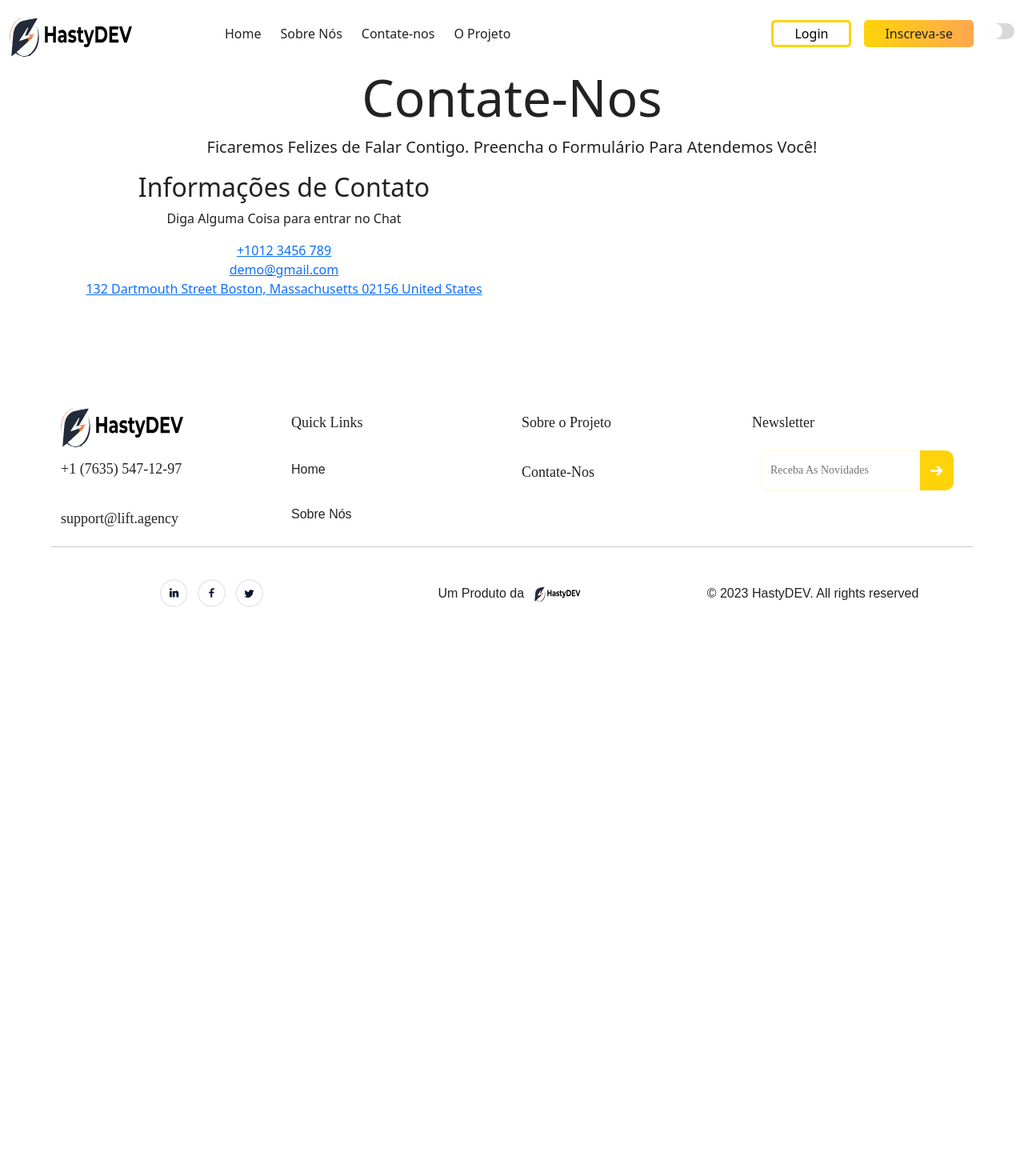
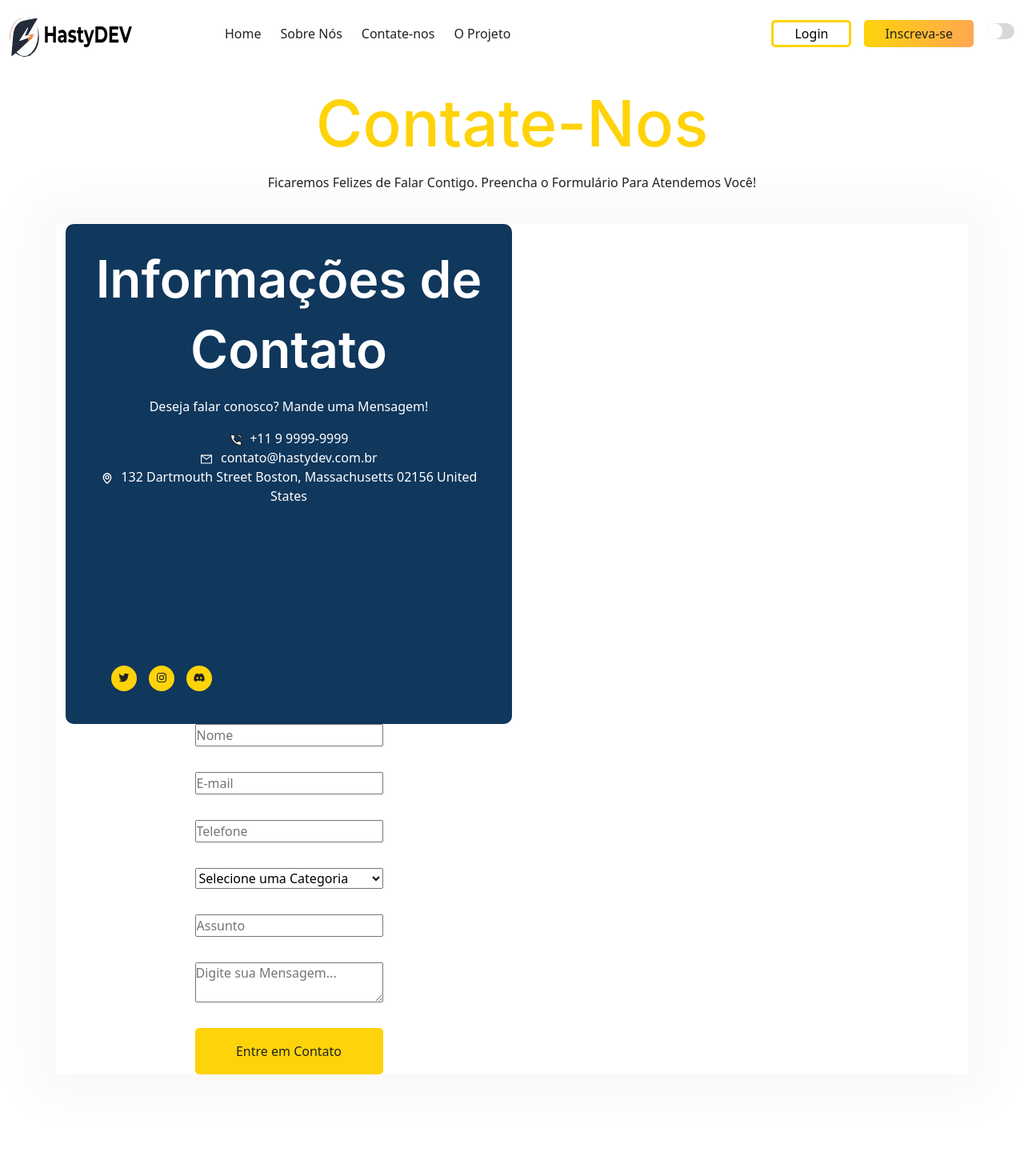
Before and after one commit to Hasty-DEV/HastyDEV, a React (Vite) app in the folder frontend/: page /contact in a window 1280 px wide. Shown: the top 1470 px of the page at 80% size. Before the commit the page ends 839 px from the top, so only its background shows below. Built offline with nearby package versions, Linux system fonts and the light colour scheme.

Commit message:
ALterando layout da pagina contact us

```diff
--- a/frontend/package.json
+++ b/frontend/package.json
@@ -23,6 +23,7 @@
     "react": "^18.2.0",
     "react-bootstrap": "^2.9.0",
     "react-dom": "^18.2.0",
+    "react-icons": "^4.11.0",
     "react-router-dom": "^6.16.0",
     "react-slick": "^0.29.0",
     "react-social-login-buttons": "^3.9.1",
--- /dev/null
+++ b/frontend/src/components/ContactUSForm/ContactUSForm.tsx
@@ -0,0 +1,152 @@
+import * as yup from "yup";
+import styled from "styled-components";
+import { FormFetch } from "../../axios/config";
+import { Formik, Field } from "formik";
+import { ButtonPrimaryLongNoLink } from "../Buttons/Buttons";
+
+interface ContactFormValues {
+  Name: string;
+  Email: string;
+  Phone: string;
+  Category: string;
+  Subject: string;
+  Message: string;
+}
+
+const validationsContact = yup.object().shape({
+  Name: yup.string().required("O campo de nome é obrigatório"),
+  Email: yup.string().email("Email inválido").required("O email é obrigatório"),
+  Phone: yup.string().required("O campo de Telefone é obrigatório"),
+  Category: yup.string().required("O campo de Categoria é obrigatório"),
+  Subject: yup.string().required("O campo de Assunto é obrigatório"),
+  Message: yup
+    .string()
+    .required("O campo de Menssagem é obrigatório")
+    .min(10, "O Campo deve ter pelo menos 10 caracteres"),
+});
+
+const ContactUSForm = () => {
+  const handleContact = async ({
+    Name,
+    Email,
+    Phone,
+    Category,
+    Subject,
+    Message,
+  }: ContactFormValues) => {
+    try {
+      const response = await FormFetch.post("/contactForm", {
+        Name,
+        Email,
+        Phone,
+        Category,
+        Subject,
+        Message,
+      });
+      console.log(response.data);
+    } catch (err) {
+      alert(err);
+    }
+  };
+  return (
+    <>
+      <FormContainer>
+        <Formik
+          initialValues={{
+            Name: "",
+            Email: "",
+            Phone: "",
+            Category: "",
+            Subject: "",
+            Message: "",
+          }}
+          onSubmit={handleContact}
+          validationSchema={validationsContact}
+        >
+          {({
+            values,
+            errors,
+            touched,
+            handleSubmit,
+            isSubmitting,
+            setFieldValue,
+          }) => (
+            <>
+              <form onSubmit={handleSubmit}>
+                <Field type="text" placeholder="Nome" name="Name" />
+                {errors.Name && touched.Name && errors.Name}
+                <Field type="email" placeholder="E-mail" name="Email" />
+                {errors.Email && touched.Email && errors.Email}
+                <Field type="tel" placeholder="Telefone" name="Phone" />
+                {errors.Phone && touched.Phone && errors.Phone}
+                <select
+                  title="Category"
+                  id="Category"
+                  name="Category"
+                  value={values.Category}
+                  onChange={(e) => setFieldValue("Category", e.target.value)}
+                >
+                  <option value="">Selecione uma Categoria</option>
+                  <option value="Comercial">Comercial</option>
+                  <option value="Financeiro">Financeiro</option>
+                  <option value="Suporte">Suporte</option>
+                  <option value="Outro">Outro</option>
+                </select>
+                <Field type="text" placeholder="Assunto" name="Subject" />
+                {errors.Subject && touched.Subject && errors.Subject}
+                <Field
+                  component="textarea"
+                  name="Message"
+                  placeholder="Digite sua Mensagem..."
+                  required
+                />
+                {errors.Message && touched.Message && errors.Message}
+                <ButtonPrimaryLongNoLink
+                  type="submit"
+                  buttonText="Entre em Contato"
+                  disabled={isSubmitting}
+                />
+              </form>
+            </>
+          )}
+        </Formik>
+      </FormContainer>
+    </>
+  );
+};
+
+export default ContactUSForm;
+
+const FormContainer = styled.div`
+  display: flex;
+  flex-direction: column;
+  justify-content: center;
+  gap: 1rem;
+  align-items: center;
+
+  form {
+    display: flex;
+    flex-direction: column;
+    gap: 2rem;
+    border-radius: 2rem;
+  }
+
+  input,
+  select {
+
+    &::placeholder {
+
+    }
+
+    &:focus {
+
+    }
+  }
+
+  textarea {
+
+    &:focus {
+
+    }
+  }
+`;
--- a/frontend/src/components/Texts/Texts.styles.ts
+++ b/frontend/src/components/Texts/Texts.styles.ts
@@ -1,12 +1,13 @@
-import styled from "styled-components";
+import styled, { DefaultTheme } from "styled-components";
 
 export interface TextStyledProps {
   hasUnderline?: boolean;
   IsInline?: boolean;
+  customColor?: keyof DefaultTheme["colors"];
 }
 
 export const HeadingTitleStyled = styled.h1<TextStyledProps>`
-  color: ${(props) => props.theme.colors.text};
+  color: ${(props) => props.theme.colors[props.customColor || "text"]};
   text-align: center;
   font-family: Inter;
   font-size: 5rem;
@@ -20,13 +21,13 @@ export const HeadingTitleStyled = styled.h1<TextStyledProps>`
     width: 50%;
     margin-left: 25%;
     height: 7px;
-    background: ${(props) => props.theme.colors.text};
+    background: ${(props) => props.theme.colors[props.customColor || "text"]};
     opacity: ${(props) => (props.hasUnderline ? 1 : 0)};
   }
 `;
 
 export const HeadingSubtitleStyled = styled.h2<TextStyledProps>`
-  color: ${(props) => props.theme.colors.text};
+  color: ${(props) => props.theme.colors[props.customColor || "text"]};
   text-align: center;
   font-family: Inter;
   font-size: 4rem;
@@ -40,13 +41,13 @@ export const HeadingSubtitleStyled = styled.h2<TextStyledProps>`
     width: 50%;
     margin-left: 25%;
     height: 7px;
-    background: ${(props) => props.theme.colors.text};
+    background: ${(props) => props.theme.colors[props.customColor || "text"]};
     opacity: ${(props) => (props.hasUnderline ? 1 : 0)};
   }
 `;
 
 export const HeadingInterTitleStyled = styled.h3<TextStyledProps>`
-  color: ${(props) => props.theme.colors.text};
+  color: ${(props) => props.theme.colors[props.customColor || "text"]};
   font-family: Inter;
   font-size: 3rem;
   font-style: normal;
@@ -59,13 +60,13 @@ export const HeadingInterTitleStyled = styled.h3<TextStyledProps>`
     width: 50%;
     margin-left: 0;
     height: 7px;
-    background: ${(props) => props.theme.colors.text};
+    background: ${(props) => props.theme.colors[props.customColor || "text"]};
     opacity: ${(props) => (props.hasUnderline ? 1 : 0)};
   }
 `;
 
 export const HeadingSubInterTitleStyled = styled.h4<TextStyledProps>`
-  color: ${(props) => props.theme.colors.text};
+  color: ${(props) => props.theme.colors[props.customColor || "text"]};
   font-family: Inter;
   font-size: 2rem;
   font-style: normal;
@@ -78,24 +79,23 @@ export const HeadingSubInterTitleStyled = styled.h4<TextStyledProps>`
     width: 50%;
     margin-left: 0;
     height: 7px;
-    background: ${(props) => props.theme.colors.text};
+    background: ${(props) => props.theme.colors[props.customColor || "text"]};
     opacity: ${(props) => (props.hasUnderline ? 1 : 0)};
   }
 `;
 
-
-export const ParagraphStyled = styled.p`
-  color: ${(props) => props.theme.colors.text};
+export const ParagraphStyled = styled.p<TextStyledProps>`
+  display: ${(props) => (props.IsInline ? "inline" : "block")};
+  color: ${(props) => props.theme.colors[props.customColor || "text"]};
   text-align: center;
   font-size: 1rem;
   font-style: normal;
   font-weight: 500;
   line-height: 24px;
   text-align: justify;
-
 `;
 
 export const spanStyled = styled.span<TextStyledProps>`
   display: ${(props) => (props.IsInline ? "inline" : "block")};
-  color: ${(props) => props.theme.colors.span};
+  color: ${(props) => props.theme.colors[props.customColor || "span"]};
 `;
--- /dev/null
+++ b/frontend/src/routes/ContactUs/ContactUs.styles.ts
@@ -0,0 +1,63 @@
+import styled, { DefaultTheme } from "styled-components";
+import { Col } from "react-bootstrap";
+
+export interface ContactUsStyledProps {
+  customColor?: keyof DefaultTheme["colors"];
+}
+
+export const ContactUsDiv = styled.div`
+  background: #fff;
+  box-shadow: 0px 0px 60px 30px rgba(0, 0, 0, 0.03);
+`;
+
+export const FormDiv = styled(Col)``;
+
+export const ContactUsInfoDiv = styled.div`
+  padding-bottom: 150px;
+`;
+
+export const ContactUsSocialIconsDiv = styled.div`
+  padding: 50px;
+  padding-left: 0px;
+  padding-bottom: 0px;
+
+  ul {
+    list-style: none;
+    display: flex;
+    gap: 15px;
+  }
+
+  li {
+    width: 2rem;
+    height: 2rem;
+    border-radius: 50%;
+    background-color: ${(props) => props.theme.colors.span};
+    cursor: pointer;
+    transition: 0.5s all;
+
+    svg {
+      margin-top: 2px;
+    }
+
+    &:hover {
+      background: #fff;
+    }
+  }
+`;
+
+export const InfoDiv = styled(Col)`
+  background: #10375c;
+  border-radius: 10px;
+  padding: 25px;
+`;
+
+export const Infos = styled.div<ContactUsStyledProps>`
+  svg {
+    fill: #fff;
+  }
+
+  p {
+    margin-left: 2%;
+    color: #fff;
+  }
+`;
--- a/frontend/src/routes/ContactUs/ContactUs.tsx
+++ b/frontend/src/routes/ContactUs/ContactUs.tsx
@@ -1,49 +1,93 @@
 import { Container, Row, Col } from "react-bootstrap";
+import {
+  HeadingSubtitle,
+  HeadingTitle,
+  Paragraph,
+} from "../../components/Texts/Texts";
+import * as C from "./ContactUs.styles";
+import { FiPhoneCall } from "react-icons/fi";
+import { AiOutlineMail } from "react-icons/ai";
+import { BiMap, BiLogoTwitter, BiLogoInstagram, BiLogoDiscordAlt} from "react-icons/bi";
+import ContactUSForm from "../../components/ContactUSForm/ContactUSForm";
 
 const ContactUs: React.FC = () => {
   return (
     <Container className="text-center">
       <Row>
         <Col xs={12}>
-          <h1 className="display-3">Contate-Nos</h1>
+          <HeadingTitle span="Contate-Nos" className="mt-4"/>
         </Col>
         <Col xs={12}>
-          <p className="lead">
-            Ficaremos Felizes de Falar Contigo. Preencha o Formulário Para
-            Atendemos Você!
-          </p>
+          <Paragraph
+            paragraph="Ficaremos Felizes de Falar Contigo. Preencha o Formulário Para
+            Atendemos Você!"
+            className="text-center"
+          />
         </Col>
-        <Col xs={6}>
+        <C.ContactUsDiv className="mt-4">
+          <C.InfoDiv xs={6} >
             <Container>
               <Row>
                 <Col xs={12}>
-                <h2>Informações de Contato</h2>
+                  <HeadingSubtitle
+                    subtitle="Informações de Contato"
+                    customColor="primary"
+                  />
                 </Col>
                 <Col xs={12}>
-                <p>Diga Alguma Coisa para entrar no Chat</p>
+                  <Paragraph
+                    paragraph="Deseja falar conosco? Mande uma Mensagem!"
+                    className="text-center"
+                    customColor="primary"
+                  />
+                </Col>
+                <C.ContactUsInfoDiv>
+                  <Col xs={12}>
+                    <C.Infos>
+                      <FiPhoneCall height={16} width={16} />
+                      <Paragraph paragraph="+11 9 9999-9999" IsInline={true} />
+                    </C.Infos>
                   </Col>
                   <Col xs={12}>
-                <span>
-                  <a href="#">+1012 3456 789</a>
-                </span>
+                    <C.Infos>
+                      <AiOutlineMail height={16} width={16} />
+                      <Paragraph
+                        paragraph="contato@hastydev.com.br"
+                        IsInline={true}
+                      />
+                    </C.Infos>
                   </Col>
                   <Col xs={12}>
-                <span>
-                  <a href="#">demo@gmail.com</a>
-                </span>
+                    <C.Infos>
+                      <BiMap height={16} width={16} />
+                      <Paragraph
+                        paragraph="132 Dartmouth Street Boston,
+                      Massachusetts 02156 United States"
+                        IsInline={true}
+                      />
+                    </C.Infos>
                   </Col>
-              <Col xs={12}>
-                <span>
-                  <a href="#">
-                    132 Dartmouth Street Boston, Massachusetts 02156 United
-                    States
-                  </a>
-                </span>
-              </Col>
-              <Col xs={12}></Col>
+                </C.ContactUsInfoDiv>
+                <C.ContactUsSocialIconsDiv>
+                  <ul>
+                    <li>
+                      <BiLogoTwitter height={16} width={16}/>
+                    </li>
+                    <li>
+                      <BiLogoInstagram height={16} width={16}/>
+                    </li>
+                    <li>
+                      <BiLogoDiscordAlt height={16} width={16}/>
+                    </li>
+                  </ul>
+                </C.ContactUsSocialIconsDiv>
               </Row>
             </Container>
-        </Col>
+          </C.InfoDiv>
+          <C.FormDiv xs={6}>
+            <ContactUSForm />
+          </C.FormDiv>
+        </C.ContactUsDiv>
       </Row>
     </Container>
   );
--- a/frontend/src/styles/themes/dark.ts
+++ b/frontend/src/styles/themes/dark.ts
@@ -1,3 +1,5 @@
+import { DefaultTheme } from "styled-components";
+
 export default{
     title: 'dark',
     colors : {
@@ -10,4 +12,4 @@ export default{
         color_button:'linear-gradient(90deg, #9D5BF0 0%, #24034E 100%)',
         borda:'#9D5BF0'
     }
-};
+} as DefaultTheme;
--- a/frontend/src/styles/themes/light.ts
+++ b/frontend/src/styles/themes/light.ts
@@ -1,3 +1,4 @@
+import { DefaultTheme } from "styled-components";
 
 export default{
     title: 'light',
@@ -12,4 +13,4 @@ export default{
         color_button:'linear-gradient(90deg, #FED30A 0%, #FFA751 100%)',
         borda:'#FED30A'
     }
-};
+} as DefaultTheme;
```
Also changed, not shown: frontend/src/styles/global.ts (line endings or trailing spaces), 2 other files (tests, documents, lock files or other folders). Lines whose indentation alone changed are shown as unchanged.
